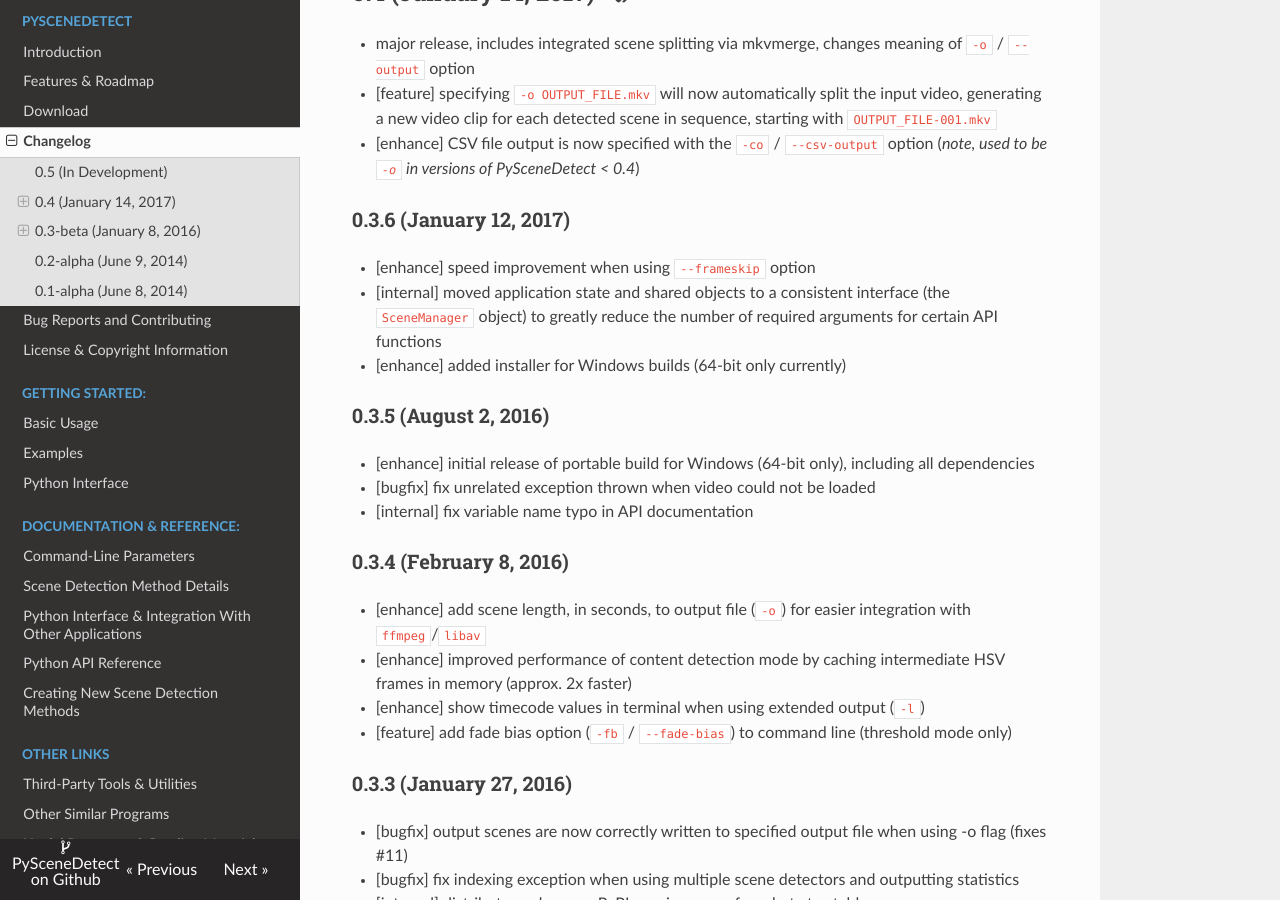
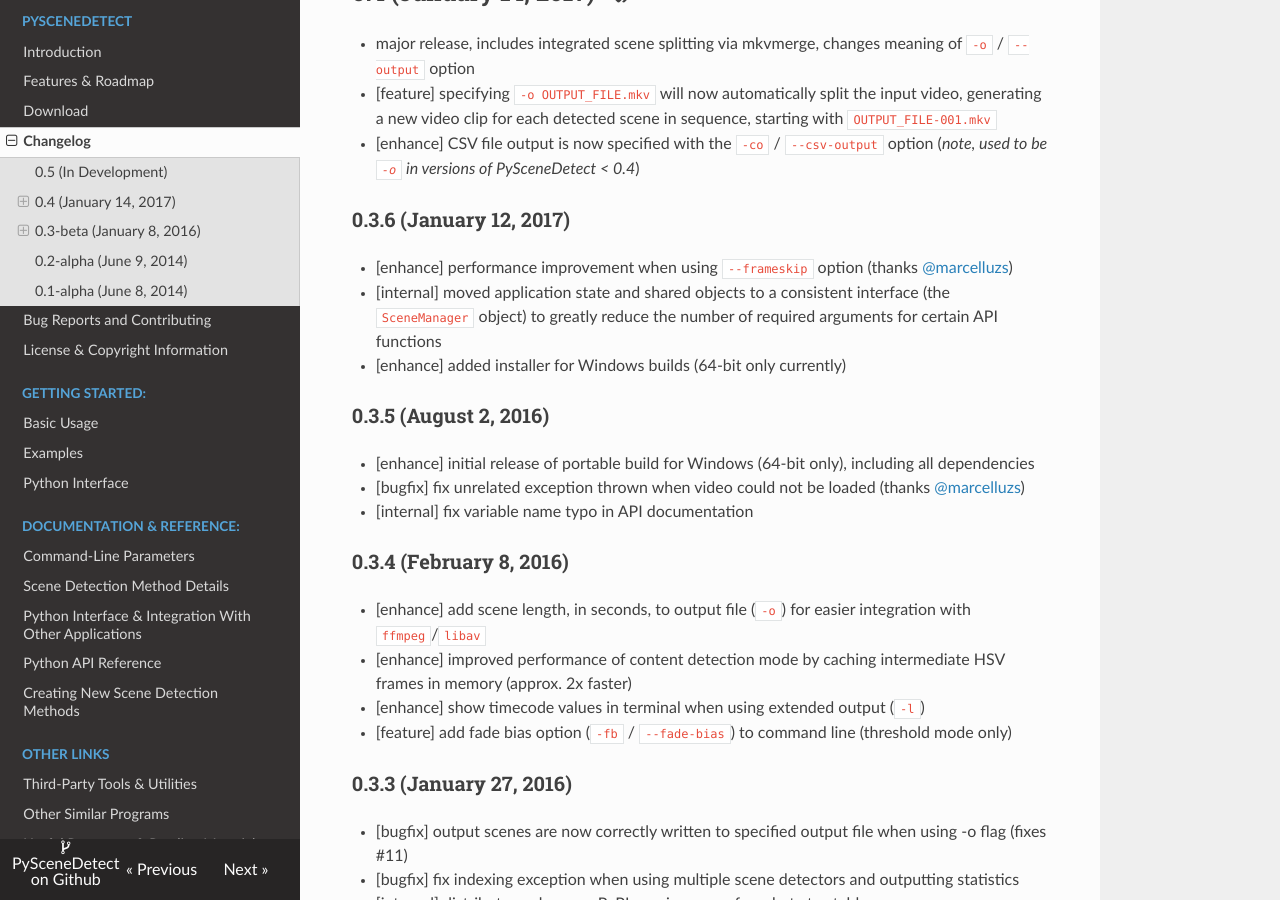
Before and after one commit to vovamushak/PySceneDetect, an MkDocs documentation site: the page built from docs/changelog.md, in a window 1280 px wide and 900 px high, scrolled down 504 px. Built offline with MkDocs 1.6.1, drawn with Linux system fonts in a browser that asks for light colours; nearby versions of some CDN libraries; old or Windows-style settings are respelled for this version of MkDocs.

Commit message:
Updated changelog to include references to merged PR authors.

```diff
--- a/docs/changelog.md
+++ b/docs/changelog.md
@@ -21,7 +21,7 @@ PySceneDetect Changelog
 
 ### 0.3.6 (January 12, 2017)
 
- * [enhance]  speed improvement when using `--frameskip` option
+ * [enhance]  performance improvement when using `--frameskip` option (thanks [@marcelluzs](https://github.com/marcelluzs))
  * [internal] moved application state and shared objects to a consistent interface (the `SceneManager` object) to greatly reduce the number of required arguments for certain API functions
  * [enhance]  added installer for Windows builds (64-bit only currently)
 
@@ -29,7 +29,7 @@ PySceneDetect Changelog
 ### 0.3.5 (August 2, 2016)
 
  * [enhance]  initial release of portable build for Windows (64-bit only), including all dependencies
- * [bugfix]   fix unrelated exception thrown when video could not be loaded
+ * [bugfix]   fix unrelated exception thrown when video could not be loaded (thanks [@marcelluzs](https://github.com/marcelluzs))
  * [internal] fix variable name typo in API documentation
 
 
```
